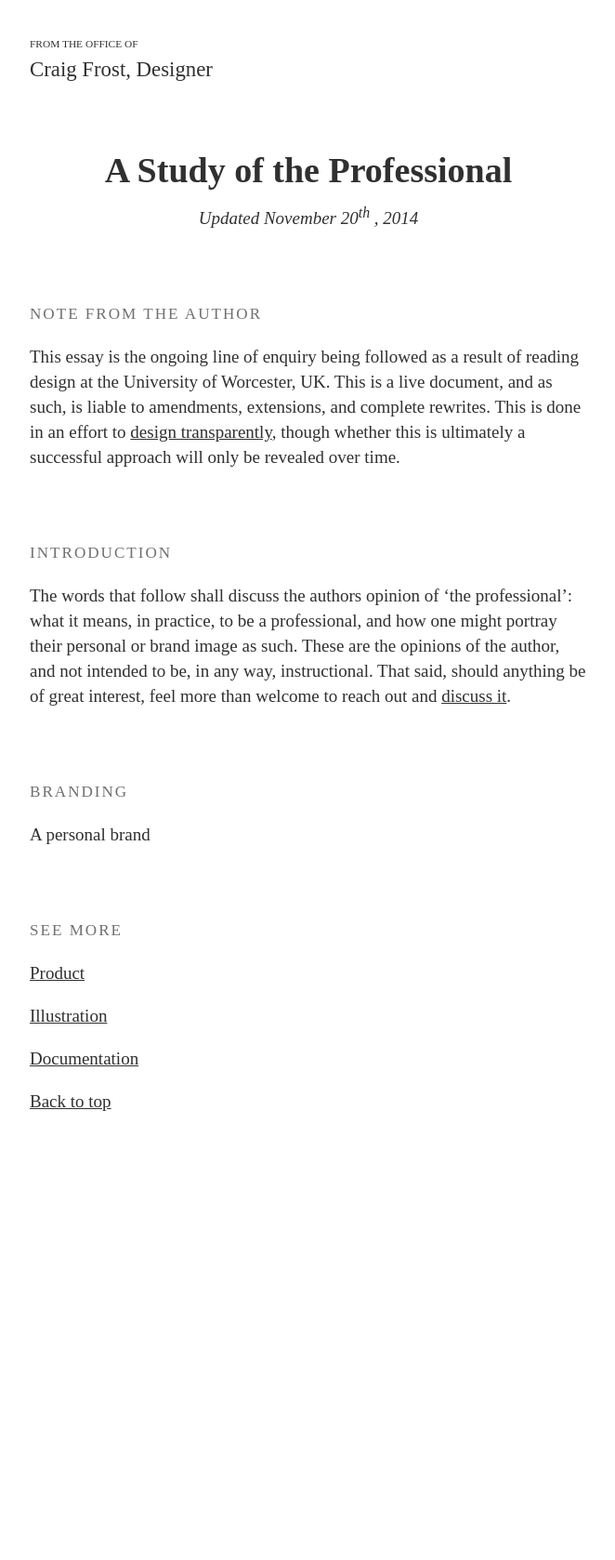
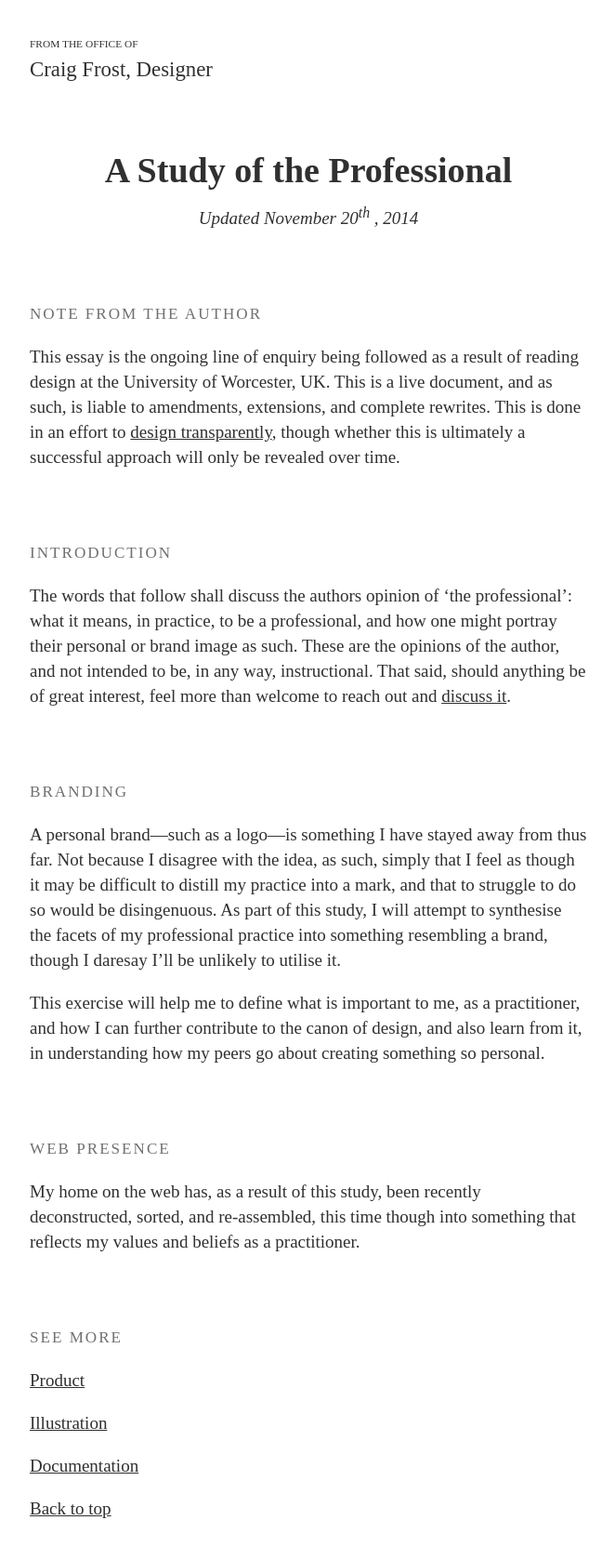
Before and after one commit to craigthomasfrost/cfdesigner.github.io, a Jekyll site: the page built from professional-study/index.md, in a window 1280 px wide. Shown: the whole page at 93% size, without its empty margins (308-970 px from the left). Built offline with Jekyll 4.4.1, drawn with Linux system fonts in a browser that asks for light colours; nearby versions of some CDN libraries; Markdown is read by kramdown in place of the engine named in the settings; before the commit the page ends 1240 px from its top, so only the background shows below that.

Commit message:
Clean up header

```diff
--- a/_includes/head.html
+++ b/_includes/head.html
@@ -1,10 +1,8 @@
 <!DOCTYPE html>
 <html lang="en">
 <head>
-    <meta charset="utf-8" />
-    <meta name="viewport" content="initial-scale=1.0, maximum-scale=1.0">
-    <meta name="viewport" content="width=device-width">
-    <meta name="viewport" content="width=320, initial-scale=1.0, maximum-scale=1.0, user-scalable=0"/>
+    <meta charset="utf-8"/>
+    <meta name="viewport" content="width=device-width initial-scale=1.0, maximum-scale=1.0, user-scalable=0"/>
     <meta name="apple-mobile-web-app-capable" content="yes" />
     <link rel="apple-touch-icon" href="/app-icon.png">
     <title>Craig Frost, Designer</title>
--- a/professional-study/index.md
+++ b/professional-study/index.md
@@ -12,4 +12,10 @@ The words that follow shall discuss the authors opinion of 'the professional': w
 
 ### Branding
 
-A personal brand
+A personal brand—such as a logo—is something I have stayed away from thus far. Not because I disagree with the idea, as such, simply that I feel as though it may be difficult to distill my practice into a mark, and that to struggle to do so would be disingenuous. As part of this study, I will attempt to synthesise the facets of my professional practice into something resembling a brand, though I daresay I'll be unlikely to utilise it.
+
+This exercise will help me to define what is important to me, as a practitioner, and how I can further contribute to the canon of design, and also learn from it, in understanding how my peers go about creating something so personal.
+
+### Web Presence
+
+My home on the web has, as a result of this study, been recently deconstructed, sorted, and re-assembled, this time though into something that reflects my values and beliefs as a practitioner.
```
